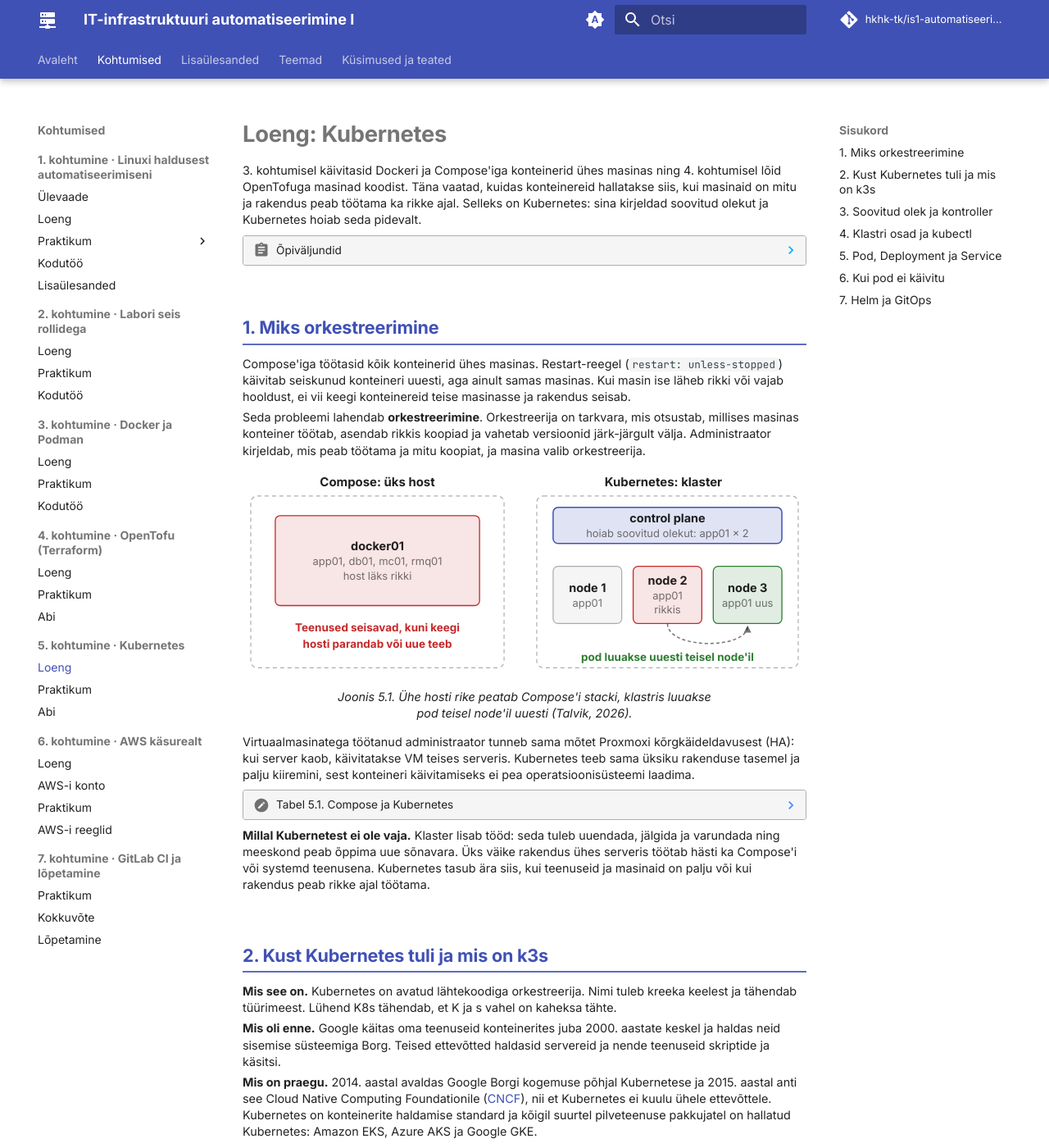
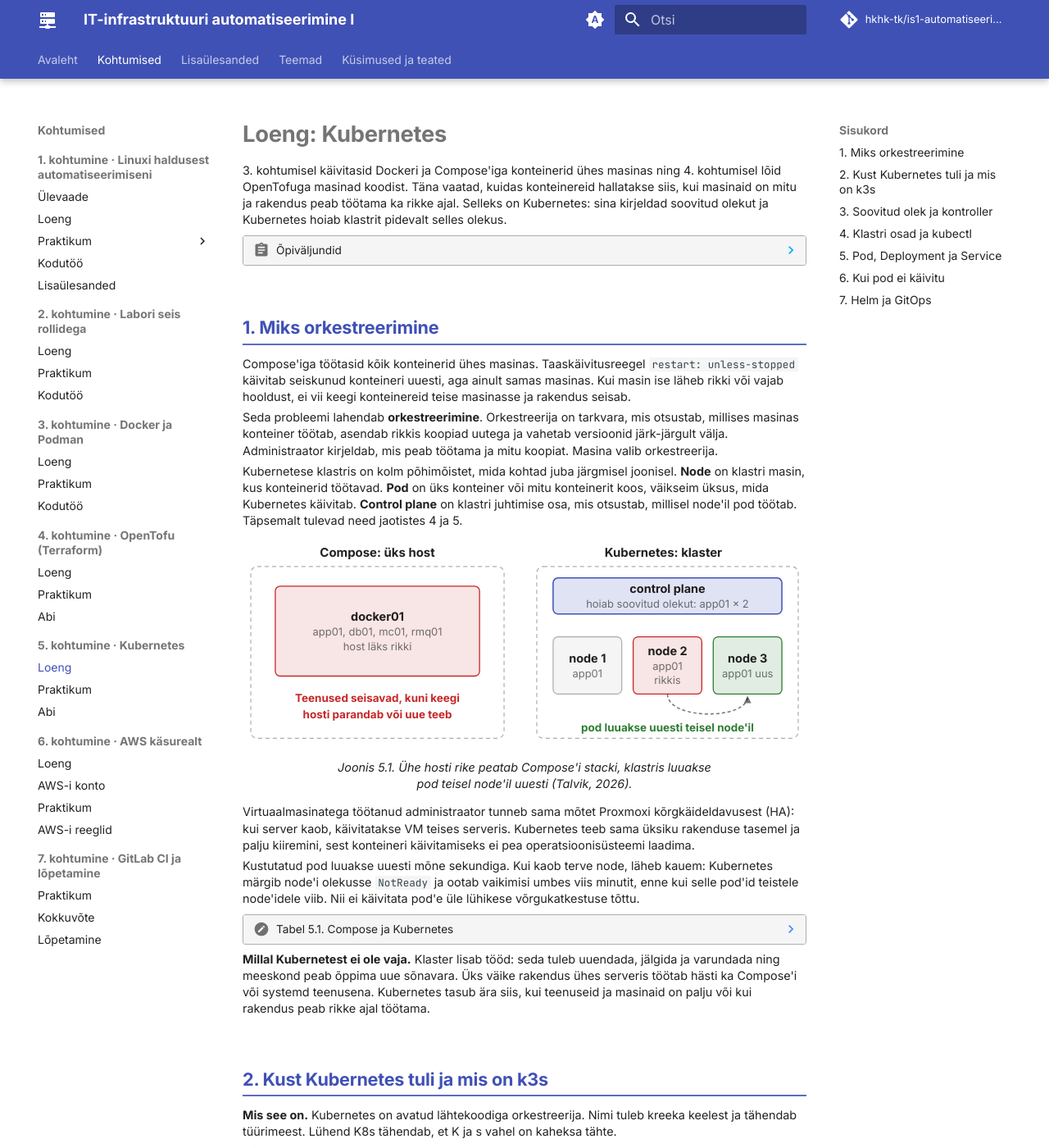
Before and after one commit to hkhk-tk/is1-automatiseerimine, an MkDocs documentation site: the page built from docs/k05/loeng.md, in a window 1280 px wide and 1400 px high. Shown: the whole window at 82% size. Built offline with MkDocs 1.6.1 and Material for MkDocs 9.7.7, drawn with Linux system fonts in a browser that asks for light colours; comment, search, counter and statistics services are not loaded; some of the changed text lies outside the part shown.

Commit message:
K5 loeng: node'i rikke aeg, Argo CD selfHeal, mõisted enne joonist

```diff
--- a/docs/k05/loeng.md
+++ b/docs/k05/loeng.md
@@ -6,7 +6,7 @@ tags:
 
 # Loeng: Kubernetes
 
-3\. kohtumisel käivitasid Dockeri ja Compose'iga konteinerid ühes masinas ning 4. kohtumisel lõid OpenTofuga masinad koodist. Täna vaatad, kuidas konteinereid hallatakse siis, kui masinaid on mitu ja rakendus peab töötama ka rikke ajal. Selleks on Kubernetes: sina kirjeldad soovitud olekut ja Kubernetes hoiab seda pidevalt.
+3\. kohtumisel käivitasid Dockeri ja Compose'iga konteinerid ühes masinas ning 4. kohtumisel lõid OpenTofuga masinad koodist. Täna vaatad, kuidas konteinereid hallatakse siis, kui masinaid on mitu ja rakendus peab töötama ka rikke ajal. Selleks on Kubernetes: sina kirjeldad soovitud olekut ja Kubernetes hoiab klastrit pidevalt selles olekus.
 
 ??? abstract "Õpiväljundid"
 
@@ -17,13 +17,16 @@ tags:
     - nimetada klastri osad ja selgitada, kuidas `kubectl` klastriga räägib;
     - lugeda Deployment'i ja Service'i YAML-faili ning selgitada, kuidas need siltide kaudu seotud on;
     - leida pod'i olekust ja sündmustest, miks pod ei käivitu;
-    - selgitada, mida teevad Helm ja Argo CD ning kuhu need Kubernetese kõrval kuuluvad.
+    - selgitada, mida teevad Helm ja Argo CD ning kuhu need Kubernetese kõrval kuuluvad;
+    - otsustada, kas teenuse jaoks on Kubernetes vajalik või piisab Compose'ist.
 
 ## 1. Miks orkestreerimine
 
-Compose'iga töötasid kõik konteinerid ühes masinas. Restart-reegel (`restart: unless-stopped`) käivitab seiskunud konteineri uuesti, aga ainult samas masinas. Kui masin ise läheb rikki või vajab hooldust, ei vii keegi konteinereid teise masinasse ja rakendus seisab.
+Compose'iga töötasid kõik konteinerid ühes masinas. Taaskäivitusreegel `restart: unless-stopped` käivitab seiskunud konteineri uuesti, aga ainult samas masinas. Kui masin ise läheb rikki või vajab hooldust, ei vii keegi konteinereid teise masinasse ja rakendus seisab.
 
-Seda probleemi lahendab **orkestreerimine**. Orkestreerija on tarkvara, mis otsustab, millises masinas konteiner töötab, asendab rikkis koopiad ja vahetab versioonid järk-järgult välja. Administraator kirjeldab, mis peab töötama ja mitu koopiat, ja masina valib orkestreerija.
+Seda probleemi lahendab **orkestreerimine**. Orkestreerija on tarkvara, mis otsustab, millises masinas konteiner töötab, asendab rikkis koopiad uutega ja vahetab versioonid järk-järgult välja. Administraator kirjeldab, mis peab töötama ja mitu koopiat. Masina valib orkestreerija.
+
+Kubernetese klastris on kolm põhimõistet, mida kohtad juba järgmisel joonisel. **Node** on klastri masin, kus konteinerid töötavad. **Pod** on üks konteiner või mitu konteinerit koos, väikseim üksus, mida Kubernetes käivitab. **Control plane** on klastri juhtimise osa, mis otsustab, millisel node'il pod töötab. Täpsemalt tulevad need jaotistes 4 ja 5.
 
 <figure style="max-width:690px;margin:.8em auto" class="lx" markdown="0">
 <svg viewBox="0 0 690 250" role="img" aria-label="Vasakul üks Docker-host, kus kõik neli teenust seisavad, kui host läheb rikki. Paremal klaster: control plane hoiab soovitud olekut, node 2 läks rikki ja app01 pod luuakse uuesti node 3-l." xmlns="http://www.w3.org/2000/svg">
@@ -48,6 +51,8 @@ Seda probleemi lahendab **orkestreerimine**. Orkestreerija on tarkvara, mis otsu
 
 Virtuaalmasinatega töötanud administraator tunneb sama mõtet Proxmoxi kõrgkäideldavusest (HA): kui server kaob, käivitatakse VM teises serveris. Kubernetes teeb sama üksiku rakenduse tasemel ja palju kiiremini, sest konteineri käivitamiseks ei pea operatsioonisüsteemi laadima.
 
+Kustutatud pod luuakse uuesti mõne sekundiga. Kui kaob terve node, läheb kauem: Kubernetes märgib node'i olekusse `NotReady` ja ootab vaikimisi umbes viis minutit, enne kui selle pod'id teistele node'idele viib. Nii ei käivitata pod'e üle lühikese võrgukatkestuse tõttu.
+
 ??? note "Tabel 5.1. Compose ja Kubernetes"
 
     | | Docker Compose | Kubernetes |
@@ -64,9 +69,9 @@ Virtuaalmasinatega töötanud administraator tunneb sama mõtet Proxmoxi kõrgk
 
 **Mis see on.** Kubernetes on avatud lähtekoodiga orkestreerija. Nimi tuleb kreeka keelest ja tähendab tüürimeest. Lühend K8s tähendab, et K ja s vahel on kaheksa tähte.
 
-**Mis oli enne.** Google käitas oma teenuseid konteinerites juba 2000. aastate keskel ja haldas neid sisemise süsteemiga Borg. Teised ettevõtted haldasid servereid ja nende teenuseid skriptide ja käsitsi.
+**Mis oli enne.** Google käitas oma teenuseid konteinerites juba 2000. aastate keskel ja haldas neid sisemise süsteemiga Borg. Teised ettevõtted haldasid servereid ja nende teenuseid skriptidega ja käsitsi.
 
-**Mis on praegu.** 2014. aastal avaldas Google Borgi kogemuse põhjal Kubernetese ja 2015. aastal anti see Cloud Native Computing Foundationile ([CNCF](https://www.cncf.io/)), nii et Kubernetes ei kuulu ühele ettevõttele. Kubernetes on konteinerite haldamise standard ja kõigil suurtel pilveteenuse pakkujatel on hallatud Kubernetes: Amazon EKS, Azure AKS ja Google GKE.
+**Mis on praegu.** 2014. aastal avaldas Google Borgi kogemuse põhjal Kubernetese ja 2015. aastal anti see Cloud Native Computing Foundationile ([CNCF](https://www.cncf.io/)), nii et Kubernetes ei kuulu ühele ettevõttele. Kubernetes on konteinerite haldamise standard ja kõigil suurtel pilveteenuse pakkujatel on hallatud Kubernetese teenus: Amazon EKS, Azure AKS ja Google GKE.
 
 **Kuhu see läheb.** Kubernetes muutub platvormiks, mille peale ehitatakse teisi tööriistu: paketihaldur Helm, GitOpsi tööriistad nagu Argo CD ja ettevõtete sisemised arendusplatvormid. Paljud meeskonnad ei halda klastrit ise, vaid kasutavad pilve hallatud klastrit ja tegelevad ainult rakendustega.
 
@@ -76,11 +81,13 @@ Kubernetes on standard, mille põhjal teevad mitu tootjat oma **jaotuse** ehk di
 
     | Jaotus | Kellele | Märkus |
     |---|---|---|
-    | **k3s** | väike klaster, servamasinad, õppimine | Rancher, 2019. Ühes programmis, kaasas Traefik ja kettaruum. Kursusel kasutad seda |
+    | **k3s** | väike klaster, servamasinad, õppimine | Rancher, 2019. Ühes programmis, kaasas Traefik, ServiceLB ja kettaruum. Kursusel kasutad seda |
     | **k0s** | väike klaster | Mirantis. Samuti üks programm, lisad paigaldad ise |
     | **minikube**, **kind** | arendaja arvuti | ühe node'iga klaster virtuaalmasinas või Dockeris |
     | **EKS**, **AKS**, **GKE** | pilv | control plane'i haldab pilveteenuse pakkuja |
     | **OpenShift** | suured asutused | Red Hati Kubernetes koos lisatööriistade ja tasulise toega |
+
+Nimi k3s tuli mõttest teha Kubernetes, mis vajab poole vähem mälu. K8s on kümnetäheline sõna, seega poole väiksem on viietäheline K3s.
 
 **k3s** paigaldub ühe käsuga ja vajab vähe mälu, sest kogu juhtimise osa on ühes programmis. Ühe masinaga klastris hoiab k3s andmeid SQLite'i andmebaasis. Täpsemalt: [k3s dokumentatsioon](https://docs.k3s.io/).
 
@@ -90,7 +97,7 @@ Kubernetes on standard, mille põhjal teevad mitu tootjat oma **jaotuse** ehk di
 
 Lihtne näide: Deployment `tere` ütleb, et image'ist `traefik/whoami` peab töötama kolm pod'i. Kui klastris on kaks pod'i, luuakse kolmas. Kui neli, kustutatakse üks. Kui kolm, ei tehta midagi.
 
-Kirjelduse täitmise eest vastutavad **kontrollerid**. Iga [kontroller](https://kubernetes.io/docs/concepts/architecture/controller/) on lõputu tsükkel: loe soovitud olekut, vaata tegelikku olekut ja tee samm, et vahe kaoks.
+Kirjelduse täitmise eest vastutavad **kontrollerid**. Iga [kontroller](https://kubernetes.io/docs/concepts/architecture/controller/) töötab lõputus tsüklis: loeb soovitud olekut, vaatab tegelikku olekut ja teeb sammu, et vahe kaoks.
 
 <figure markdown="span">
   ![Kontrolltsükkel: kubectl apply muudab soovitud olekut, kubectl delete pod muudab tegelikku olekut; kontroller loeb mõlemat ja loob puuduva pod'i](assets/k05_kontrolltsukkel.svg)
@@ -120,7 +127,7 @@ Ansible ja Kubernetes ei välista teineteist. Ansible'iga paigaldatakse sageli k
 
 ## 4. Klastri osad ja kubectl
 
-Klaster koosneb kahest osast. **Control plane** hoiab klastri kirjeldust ja otsustab, kus miski töötab. **Node**'idel töötavad pod'id. k3s-is võib sama masin olla korraga control plane ja node, nagu praktikumis sinu control.
+Klaster koosneb kahest osast. **Control plane** hoiab klastri kirjeldust ja otsustab, kus miski töötab. **Node**'idel töötavad pod'id. k3s-is võib sama masin olla korraga control plane ja node, nagu praktikumis masin `control`.
 
 <figure markdown="span">
   ![Control plane: API server, andmebaas, scheduler ja kontrollerid; node'il kubelet ja containerd](assets/k05_juhttasand.svg)
@@ -151,9 +158,9 @@ Administraator ei logi node'idesse sisse ega käivita seal konteinereid. Kõik k
 
 **Pod** on väikseim üksus, mida Kubernetes käivitab: üks või mitu konteinerit, millel on ühine IP-aadress. Pod'e otse tavaliselt ei looda. **Deployment** kirjeldab, mitu ühesugust pod'i peab töötama ja millisest image'ist. Deployment teeb vahepealse objekti **ReplicaSet**, mis hoiab pod'ide arvu. Versiooni uuendamisel teeb Deployment uue ReplicaSet'i ja vahetab pod'id järk-järgult. Seda nimetatakse **rolling update**'iks.
 
-Iga uus pod saab uue IP-aadressi. **Service** annab pod'ide grupile püsiva nime ja aadressi ning jagab päringud nende vahel. Compose'is lahendas sama teenuse nimi: konteiner leidis teise nime järgi.
+Iga uus pod saab uue IP-aadressi. **Service** annab pod'ide grupile püsiva nime ja aadressi ning jagab päringud nende vahel. Compose'is lahendas selle ülesande teenuse nimi: konteiner leidis teise konteineri nime järgi.
 
-Deployment ja Service ei tea pod'ide nimesid. Need leiavad pod'id **siltide** (labels) järgi. Silt on võti ja väärtus, näiteks `app: tere`. Deployment paneb sildi igale pod'ile, mille ta loob, ja Service saadab liikluse kõigile pod'idele, millel see silt on. Sama mõte oli Ansible'i inventory gruppides.
+Deployment ja Service ei tea pod'ide nimesid. Need leiavad pod'id **siltide** (labels) järgi. Silt on võti ja väärtus, näiteks `app: tere`. Deployment paneb sildi igale pod'ile, mille ta loob, ja Service saadab liikluse kõigile pod'idele, millel see silt on. Sama mõtet kasutasid Ansible'i inventory grupid.
 
 <figure markdown="span">
   ![Deployment loob ReplicaSet'i, ReplicaSet loob pod'id, Service leiab pod'id sildi järgi](assets/k05_labelid.svg)
@@ -186,7 +193,7 @@ Service'i tüüp ütleb, kust see on kättesaadav. **ClusterIP** on vaikimisi t
 
 ??? question "Kontrolli ennast"
 
-    Service'i failis on `selector: app: tere`, aga Deployment'i mallis on silt `app: Tere`. Mis juhtub, kui teed mõlemale `kubectl apply`?
+    Service'i failis on `selector: app: tere`, aga Deployment'is on silt `app: Tere` nii `selector`-is kui ka mallis. Mis juhtub, kui teed mõlemale `kubectl apply`?
 
     ??? success "Vastus"
 
@@ -222,18 +229,18 @@ Kui rakenduses on kümneid YAML-faile ja neid on vaja paigaldada mitmesse keskko
 
 **Helm** on Kubernetese paketihaldur, nagu `apt` Ubuntus. Pakett on **chart**: YAML-failide mallid koos vaikeväärtustega. Käsk `helm install` teeb mallidest failid ja saadab need klastrisse, `helm upgrade` uuendab ja `helm rollback` viib eelmise versiooni juurde. k3s paigaldab Traefiku ise Helmi chart'ina. Enamik valmis tarkvara, näiteks Argo CD, Prometheus ja andmebaasid, paigaldatakse Kubernetesesse Helmiga.
 
-**GitOps** tähendab, et soovitud olek on Gitis ja klastris töötav tööriist viib klastri sellega kooskõlla. **Argo CD** on selline tööriist. See on samasugune kontroller nagu Kubernetese enda omad, ainult soovitud olek tuleb Gitist. Kui keegi muudab klastris midagi käsitsi, märkab Argo CD erinevust Gitiga ehk **triivi** (drift) ja muudab klastri tagasi.
+**GitOps** tähendab, et soovitud olek on Gitis ja klastris töötav tööriist viib klastri sellega kooskõlla. **Argo CD** on selline tööriist. See on samasugune kontroller nagu Kubernetese enda omad, ainult soovitud olek tuleb Gitist. Kui keegi muudab klastris midagi käsitsi, märkab Argo CD erinevust Gitiga ehk **triivi** (drift) ja muudab klastri tagasi. Seda teeb Argo CD ainult siis, kui rakenduse seadistuses on sisse lülitatud `selfHeal`. Vaikimisi näitab Argo CD triivi, aga ei paranda seda.
 
 <figure style="max-width:690px;margin:.8em auto" class="lx" markdown="0">
 <svg viewBox="0 0 690 286" role="img" aria-label="Push-mudelis loeb CI runner Gitist ja käivitab kubectl apply, klastri võti on runneril. Pull-mudelis töötab Argo CD klastri sees, loeb Gitist soovitud oleku, rakendab selle ja pöörab käsitsi tehtud muudatused tagasi." xmlns="http://www.w3.org/2000/svg">
 <style>.lx svg{width:100%;height:auto;font-family:var(--md-text-font-family,sans-serif)}.lx .box{fill:var(--md-code-bg-color);stroke:var(--md-default-fg-color--lighter);stroke-width:1.2}.lx .hi{fill:var(--md-primary-fg-color);fill-opacity:.16;stroke:var(--md-primary-fg-color);stroke-width:1.5}.lx .ok{fill:#2e7d32;fill-opacity:.14;stroke:#2e7d32;stroke-width:1.3}.lx .bad{fill:#c62828;fill-opacity:.12;stroke:#c62828;stroke-width:1.3}.lx .zone{fill:none;stroke:var(--md-default-fg-color--lighter);stroke-width:1.2;stroke-dasharray:5 4}.lx .t{fill:var(--md-default-fg-color);font-size:15px;font-weight:700}.lx .b{fill:var(--md-default-fg-color);font-size:14.5px;font-weight:600}.lx .s{fill:var(--md-default-fg-color--light);font-size:13px}.lx .c{fill:var(--md-default-fg-color);font-size:13px;font-family:var(--md-code-font-family,monospace)}.lx .w{fill:#c62828;font-size:13.5px;font-weight:700}.lx .g{fill:#2e7d32;font-size:13.5px;font-weight:700}.lx .a{stroke:var(--md-default-fg-color--light);stroke-width:1.5;fill:none}.lx .d{stroke-dasharray:4 3}.lx .h{fill:var(--md-default-fg-color--light)}</style>
-<defs><marker id="lxa" viewBox="0 0 10 10" refX="9" refY="5" markerWidth="6" markerHeight="6" orient="auto"><path class="h" d="M0,0 L10,5 L0,10 z"/></marker></defs>
+<defs><marker id="lxb" viewBox="0 0 10 10" refX="9" refY="5" markerWidth="6" markerHeight="6" orient="auto"><path class="h" d="M0,0 L10,5 L0,10 z"/></marker></defs>
 <text class="t" x="10" y="22" text-anchor="start">Push: CI teeb deploy</text>
 <rect class="box" x="10" y="34" width="140" height="56" rx="6"/><text class="b" x="80.0" y="58.0" text-anchor="middle">Git</text><text class="s" x="80.0" y="76.0" text-anchor="middle">manifestid</text>
 <rect class="bad" x="250" y="34" width="170" height="56" rx="6"/><text class="b" x="335.0" y="58.0" text-anchor="middle">CI runner</text><text class="s" x="335.0" y="76.0" text-anchor="middle">hoiab klastri võtit</text>
 <rect class="box" x="520" y="34" width="160" height="56" rx="6"/><text class="b" x="600.0" y="67.0" text-anchor="middle">klaster</text>
-<line class="a" x1="150" y1="62" x2="248" y2="62" marker-end="url(#lxa)"/><text class="s" x="199" y="54" text-anchor="middle">push</text>
-<line class="a" x1="420" y1="62" x2="518" y2="62" marker-end="url(#lxa)"/><text class="s" x="469" y="54" text-anchor="middle">kubectl apply</text>
+<line class="a" x1="150" y1="62" x2="248" y2="62" marker-end="url(#lxb)"/><text class="s" x="199" y="54" text-anchor="middle">push</text>
+<line class="a" x1="420" y1="62" x2="518" y2="62" marker-end="url(#lxb)"/><text class="s" x="469" y="54" text-anchor="middle">kubectl apply</text>
 <text class="w" x="345" y="112" text-anchor="middle">Käsitsi muudatus klastris jääb märkamata kuni järgmise deploy'ni.</text>
 <text class="t" x="10" y="150" text-anchor="start">Pull: GitOps</text>
 <rect class="box" x="10" y="162" width="140" height="56" rx="6"/><text class="b" x="80.0" y="186.0" text-anchor="middle">Git</text><text class="s" x="80.0" y="204.0" text-anchor="middle">soovitud olek</text>
@@ -241,17 +248,27 @@ Kui rakenduses on kümneid YAML-faile ja neid on vaja paigaldada mitmesse keskko
 <text class="s" x="680" y="150" text-anchor="end">klaster</text>
 <rect class="hi" x="265" y="162" width="160" height="56" rx="6"/><text class="b" x="345.0" y="186.0" text-anchor="middle">Argo CD</text><text class="s" x="345.0" y="204.0" text-anchor="middle">klastri sees</text>
 <rect class="ok" x="520" y="162" width="145" height="56" rx="6"/><text class="b" x="592.5" y="186.0" text-anchor="middle">default</text><text class="s" x="592.5" y="204.0" text-anchor="middle">tegelik olek</text>
-<line class="a" x1="263" y1="182" x2="152" y2="182" marker-end="url(#lxa)"/><text class="s" x="208" y="174" text-anchor="middle">loeb</text>
-<line class="a" x1="425" y1="182" x2="518" y2="182" marker-end="url(#lxa)"/><text class="s" x="471" y="174" text-anchor="middle">rakendab</text>
-<path class="a d" d="M592,220 V244 H345 V222" marker-end="url(#lxa)"/>
+<line class="a" x1="263" y1="182" x2="152" y2="182" marker-end="url(#lxb)"/><text class="s" x="208" y="174" text-anchor="middle">loeb</text>
+<line class="a" x1="425" y1="182" x2="518" y2="182" marker-end="url(#lxb)"/><text class="s" x="471" y="174" text-anchor="middle">rakendab</text>
+<path class="a d" d="M592,220 V244 H345 V222" marker-end="url(#lxb)"/>
 <text class="s" x="470" y="258" text-anchor="middle">jälgib triivi, pöörab tagasi</text>
 </svg>
 <figcaption>Joonis 5.5. Push-mudelis saadab CI muudatuse klastrisse, pull-mudelis loeb klastris töötav agent selle Gitist (Talvik, 2026).</figcaption>
 </figure>
 
-Tavaline ahel töökohas on selline: konveier, näiteks GitHub Actions, ehitab ja testib image'i ning kirjutab selle uue tag'i Gitis olevasse YAML-faili. Argo CD näeb Gitis muudatust ja uuendab klastrit. Konveier ei vaja klastri parooli, klastrisse kirjutab ainult Argo CD. Nii töötavad ka Eesti ettevõtted, näiteks on Entigo kirjutanud selle ahela jaoks oma tööriista [k8s-entigo-gitops](https://github.com/entigolabs/entigo-k8s-gitops).
+Tavaline ahel töökohas on selline: konveier, näiteks GitHub Actions, ehitab ja testib image'i ning kirjutab selle uue tag'i Gitis olevasse YAML-faili. Argo CD näeb Gitis muudatust ja uuendab klastrit. Konveier ei vaja klastri parooli, klastrisse kirjutab ainult Argo CD. Nii töötavad ka Eesti ettevõtted, näiteks on Entigo kirjutanud selle ahela jaoks oma tööriista [entigo-k8s-gitops](https://github.com/entigolabs/entigo-k8s-gitops).
 
-Helmi ja OpenTofut võrreldakse sageli, aga need töötavad eri tasemel. OpenTofu loob infrastruktuuri: võrgu, masinad ja klastri. Helm ja Argo CD paigaldavad rakendused juba olemasolevasse klastrisse. OpenTofus on olemas ka Helmi provider, aga klastri loomine ja rakenduste paigaldamine samas `apply`-s tekitab probleeme, sest provider vajab klastri aadressi juba enne, kui klaster on olemas. Seepärast hoitakse need tavaliselt eraldi.
+??? info "OpenTofu ja Helm"
+
+    Helmi ja OpenTofut võrreldakse sageli, aga need töötavad eri tasemel. OpenTofu loob infrastruktuuri: võrgu, masinad ja klastri. Helm ja Argo CD paigaldavad rakendused juba olemasolevasse klastrisse. OpenTofus on olemas ka Helmi provider, aga klastri loomine ja rakenduste paigaldamine samas `apply`-s tekitab probleeme, sest provider vajab klastri aadressi juba enne, kui klaster on olemas. Seepärast hoitakse need tavaliselt eraldi.
+
+??? question "Kontrolli ennast"
+
+    Klastris on Argo CD, mille rakendusel on `selfHeal` sisse lülitatud. Gitis on `replicas: 3`. Administraator muudab käsuga `kubectl scale` koopiate arvu viieks. Mis juhtub?
+
+    ??? success "Vastus"
+
+        Argo CD märkab, et klaster erineb Gitist, ja viib koopiate arvu tagasi kolmele. Püsiv muudatus tuleb teha Gitis: muuda faili, tee commit ja push. Kui `selfHeal` on välja lülitatud, jääb klastrisse viis koopiat ja Argo CD näitab rakendust olekus `OutOfSync`.
 
 ??? abstract "Kokkuvõte"
 
```
Also changed, not shown: other parts of docs/k05/loeng.md (+1 -1 lines).
